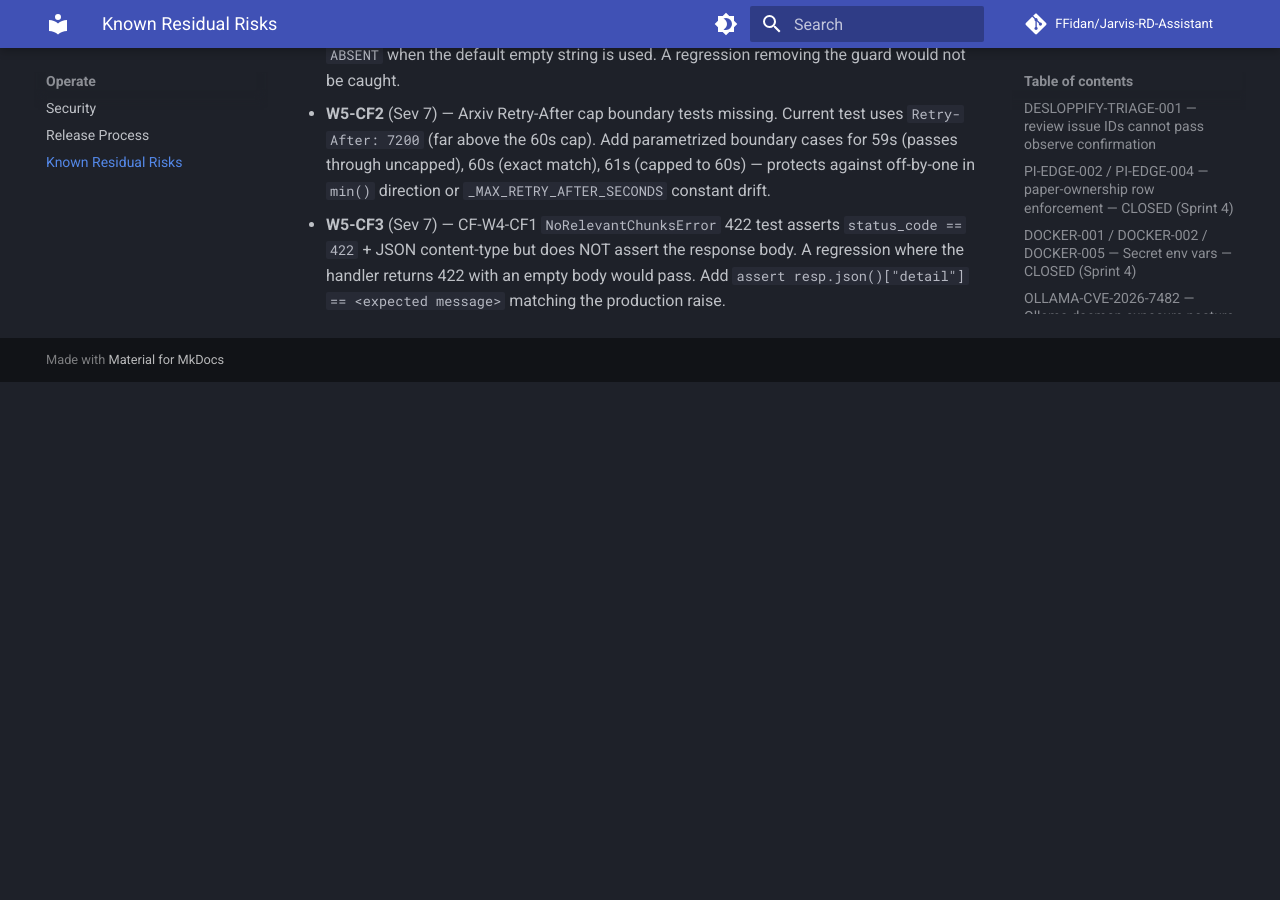
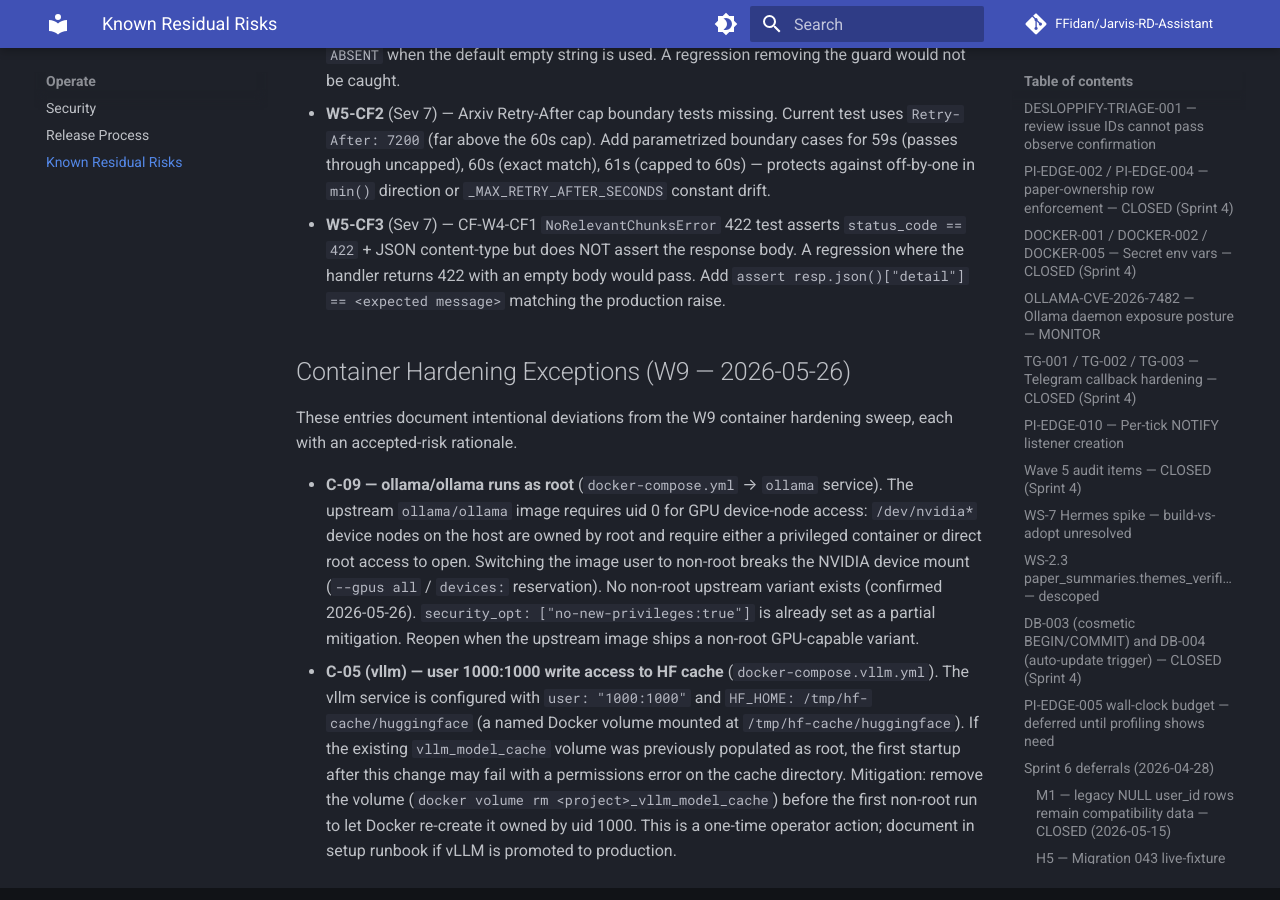
Before and after one commit to FFidan/Jarvis-RD-Assistant, an MkDocs documentation site: the page built from docs/known-residual-risks.md, in a window 1280 px wide and 900 px high, scrolled down 15108 px. Built offline with MkDocs 1.6.1 and Material for MkDocs 9.7.7, drawn with Linux system fonts in a browser that asks for light colours; comment, search, counter and statistics services are not loaded; before the commit the page ends 15490 px from its top, so only the background shows below that.

```diff
--- a/docs/known-residual-risks.md
+++ b/docs/known-residual-risks.md
@@ -371,3 +371,10 @@ Deferred per YAGNI — Stage 1's build environment is not user-reachable and the
 - **W5-CF1** (Sev 7) — NCBI empty-email branch in `pubmed_source._base_params` (default `ncbi_email=""`) untested. The branch `if self._ncbi_email: params["email"] = self._ncbi_email` gates whether the `email` query param is sent. The existing test injects a non-empty `_ncbi_email` and asserts `email IS present`; no companion asserts `email IS ABSENT` when the default empty string is used. A regression removing the guard would not be caught.
 - **W5-CF2** (Sev 7) — Arxiv Retry-After cap boundary tests missing. Current test uses `Retry-After: 7200` (far above the 60s cap). Add parametrized boundary cases for 59s (passes through uncapped), 60s (exact match), 61s (capped to 60s) — protects against off-by-one in `min()` direction or `_MAX_RETRY_AFTER_SECONDS` constant drift.
 - **W5-CF3** (Sev 7) — CF-W4-CF1 `NoRelevantChunksError` 422 test asserts `status_code == 422` + JSON content-type but does NOT assert the response body. A regression where the handler returns 422 with an empty body would pass. Add `assert resp.json()["detail"] == <expected message>` matching the production raise.
+
+## Container Hardening Exceptions (W9 — 2026-05-26)
+
+These entries document intentional deviations from the W9 container hardening sweep, each with an accepted-risk rationale.
+
+- **C-09 — ollama/ollama runs as root** (`docker-compose.yml` → `ollama` service). The upstream `ollama/ollama` image requires uid 0 for GPU device-node access: `/dev/nvidia*` device nodes on the host are owned by root and require either a privileged container or direct root access to open. Switching the image user to non-root breaks the NVIDIA device mount (`--gpus all` / `devices:` reservation). No non-root upstream variant exists (confirmed 2026-05-26). `security_opt: ["no-new-privileges:true"]` is already set as a partial mitigation. Reopen when the upstream image ships a non-root GPU-capable variant.
+- **C-05 (vllm) — user 1000:1000 write access to HF cache** (`docker-compose.vllm.yml`). The vllm service is configured with `user: "1000:1000"` and `HF_HOME: /tmp/hf-cache/huggingface` (a named Docker volume mounted at `/tmp/hf-cache/huggingface`). If the existing `vllm_model_cache` volume was previously populated as root, the first startup after this change may fail with a permissions error on the cache directory. Mitigation: remove the volume (`docker volume rm <project>_vllm_model_cache`) before the first non-root run to let Docker re-create it owned by uid 1000. This is a one-time operator action; document in setup runbook if vLLM is promoted to production.
```
Also changed, not shown: docker-compose.vllm.yml (+9 -3 lines), docker-compose.yml (+33 -22 lines), 9 other files.
